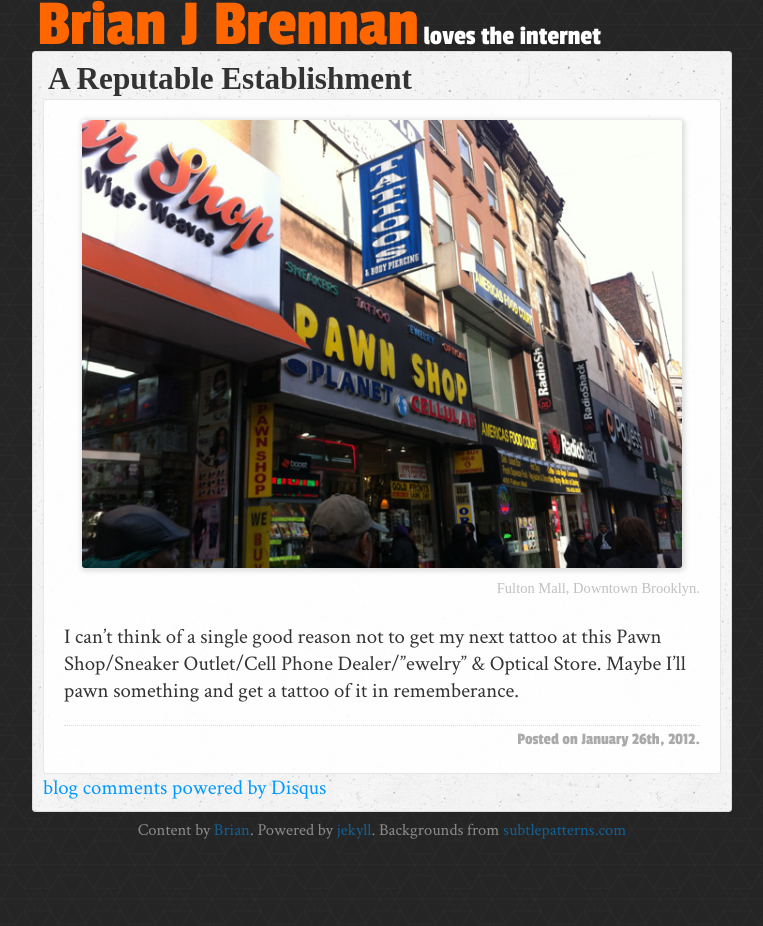
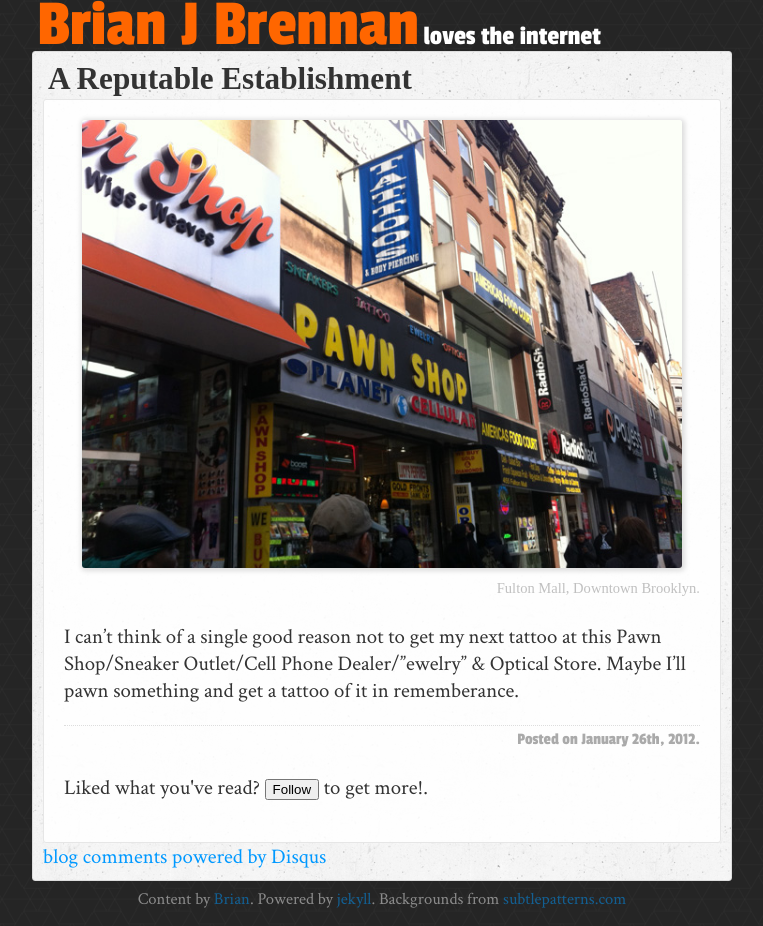
Before and after one commit to brianloveswords/bjb.io-site, a Jekyll site: the page built from _posts/2012-01-26-a-reputable-establishment.md, in a window 1280 px wide. Shown: the whole page, without its empty margins (258-1021 px from the left). Built offline with Jekyll 4.4.1, drawn with Linux system fonts in a browser that asks for light colours; nearby versions of some CDN libraries; some web fonts are replaced; comment, search, counter and statistics services are not loaded; before the commit the page ends 900 px from its top, so only the background shows below that.

Commit message:
adding a SubToMe button at the end of articles

```diff
--- a/_layouts/post.html
+++ b/_layouts/post.html
@@ -7,7 +7,9 @@ layout: default
 
 <article class='content'>
   {{ content }}
+  <p> Liked what you've read? <input type="button" onclick="(function(){var z=document.createElement('script');z.src='https://www.subtome.com/load.js';document.body.appendChild(z);})()" value="Follow"> to get more!.</p>
 </article>
+
 
 <div id="disqus_thread"></div>
 <script type="text/javascript">
```
